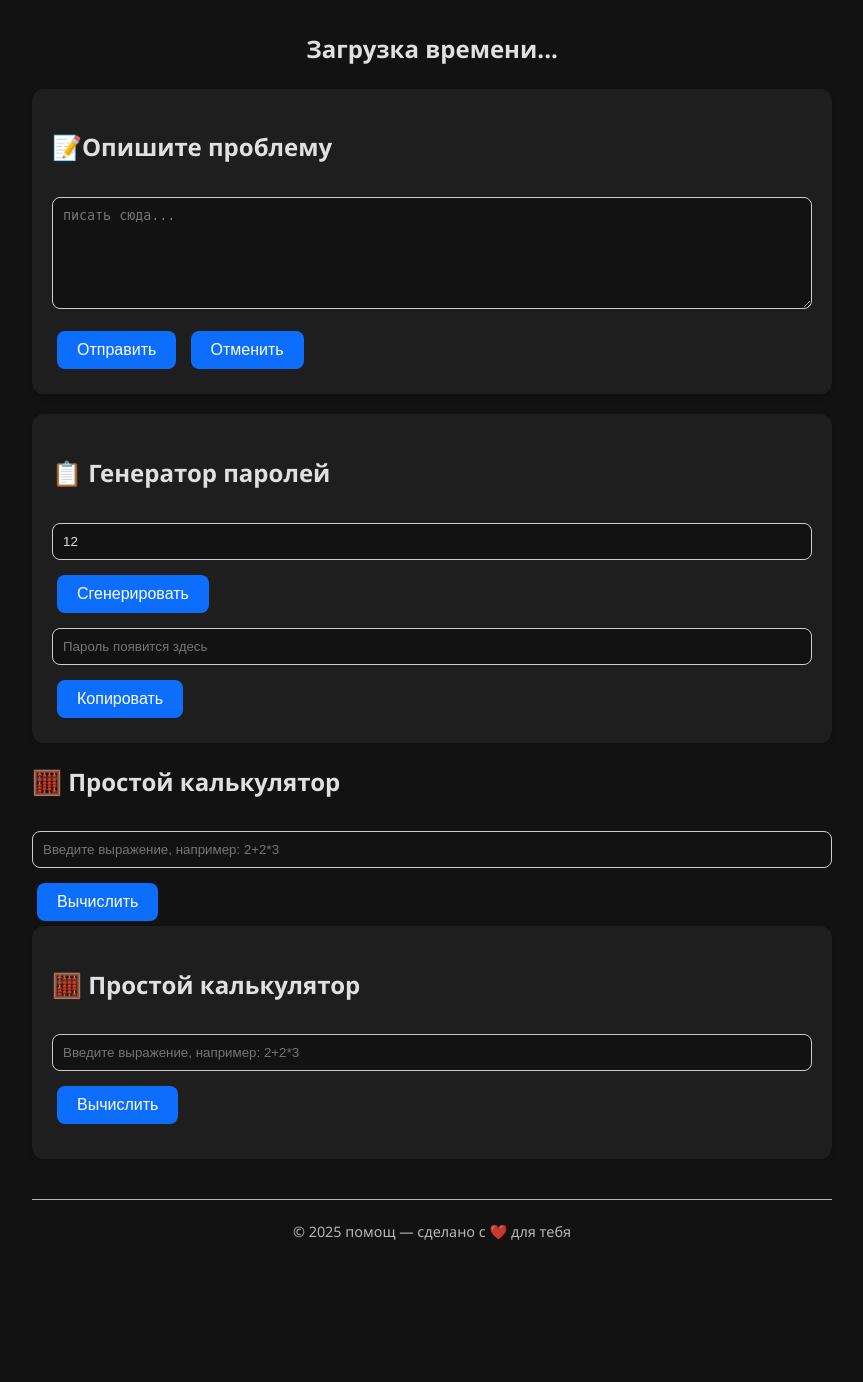
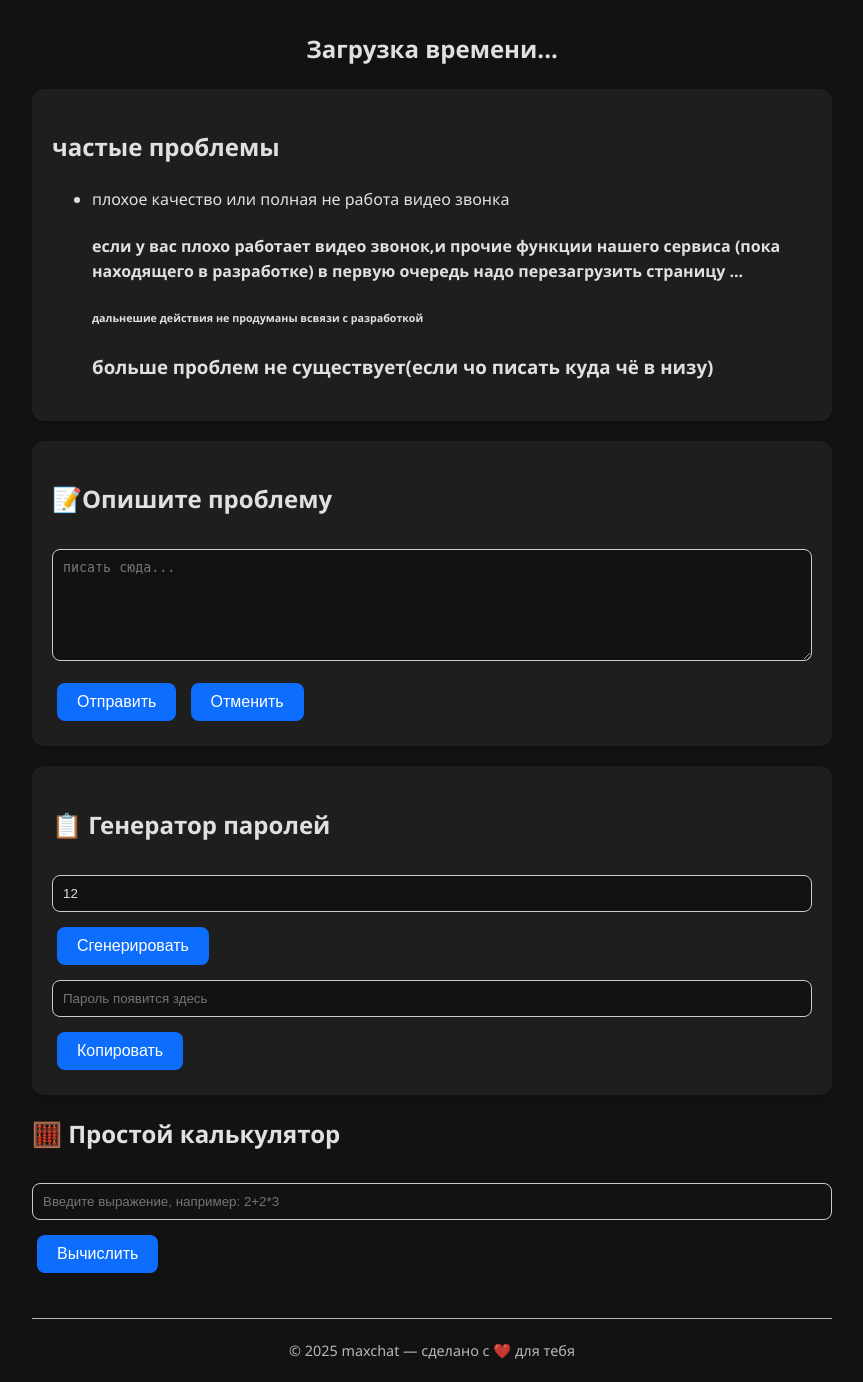
Before and after one commit to max2282013/maxchat-, a Flask app: page /help in a window 1280 px wide. Shown: the part 87-1469 px from the top of the page, without its empty margins (208-1071 px from the left). Before the commit the page ends 1327 px from the top, so only its background shows below. Run offline with Flask 3, Linux system fonts and the light colour scheme.

Commit message:
исправка ошибок

```diff
--- a/templates/help.html
+++ b/templates/help.html
@@ -139,6 +139,24 @@
         <div class="time-display" id="current-time">
             Загрузка времени...
         </div>
+
+        <div class="card">
+            <h2>частые проблемы</h2>
+            <ul>
+
+                <li>плохое качество или полная не работа видео звонка </li>
+                <p>
+                    <h4>
+                        если у вас плохо работает видео звонок,и прочие функции нашего сервиса
+                        (пока находящего в разработке) в первую очередь надо перезагрузить страницу ... <h6>дальнешие действия не продуманы всвязи с разработкой</h6>
+
+                    </h4>
+                </p>
+                <h3>больше проблем не существует(если чо писать куда чё в низу)</h3>
+            </ul>
+
+
+        </div>
         <div class="card">
             <h2>📝Опишите проблему</h2>
             <textarea id="notepad" rows="6" placeholder="писать сюда..."></textarea>
@@ -157,18 +175,12 @@
             <h2>🧮 Простой калькулятор</h2>
             <input type="text" id="calc-input" placeholder="Введите выражение, например: 2+2*3">
             <button onclick="calculate()">Вычислить</button>
+            <div id="calc-result" style="margin-top: 10px; font-weight: bold;"></div>
         </div>
 
 
-        <div class="card">
-            <h2>🧮 Простой калькулятор</h2>
-            <input type="text" id="calc-input" placeholder="Введите выражение, например: 2+2*3">
-            <button onclick="calculate()">Вычислить</button>
-            <div id="calc-result" style="margin-top: 10px; font-weight: bold;"></div>
-        </div>
-
         <footer>
-            © 2025  помощ — сделано с ❤️ для тебя
+            © 2025  maxchat — сделано с ❤️ для тебя
         </footer>
     </div>
 
```
